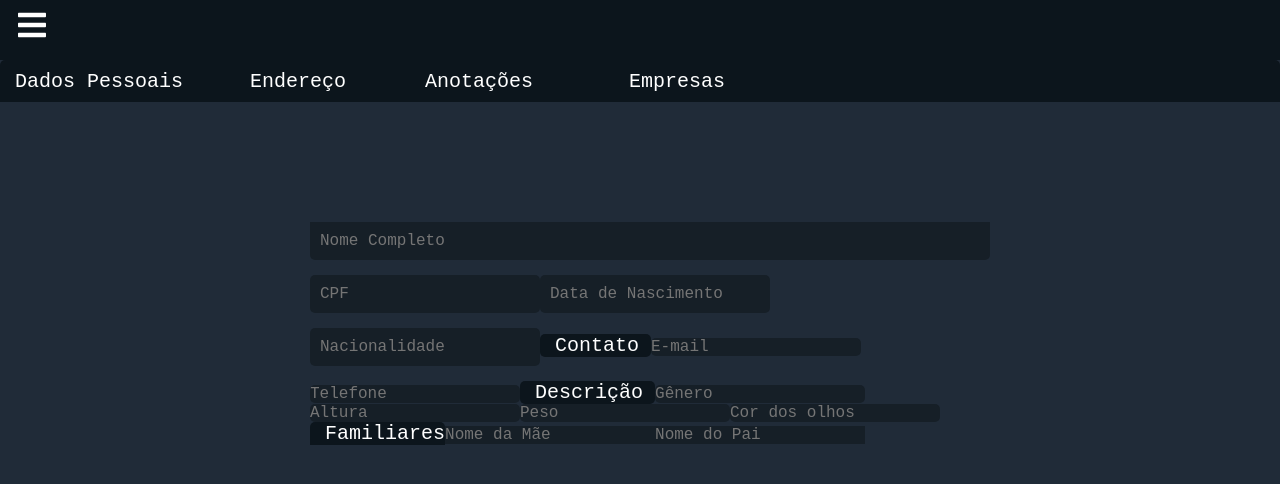
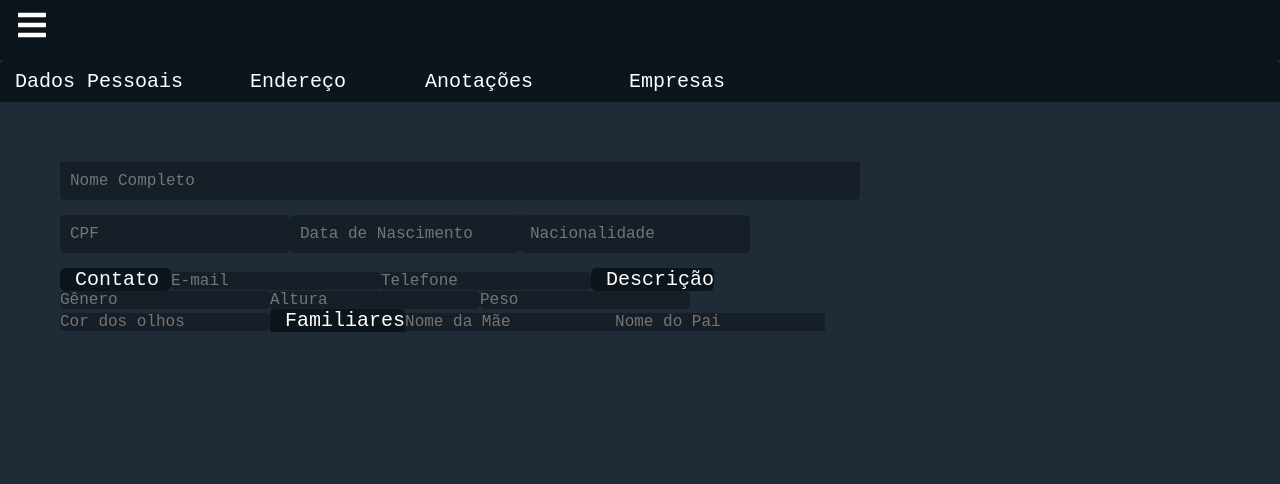
Before and after one commit to Igor-Cavalera/whoAreYou, a React (Create React App) app: page /Forms in a window 1280 px wide. Shown: the top 484 px of the page. Built offline with nearby package versions, Linux system fonts and the light colour scheme.

Commit message:
ajustando-estilo

```diff
--- a/src/index.css
+++ b/src/index.css
@@ -10,11 +10,7 @@ h1 {
 }
 
 form {
-  display: flex;
-  flex-wrap: wrap;
   max-width: 900px;
-  margin: 0 auto;
-  padding: 60px;
   font-family: 'Courier New', Courier, monospace;
 }
 
@@ -54,7 +50,6 @@ label {
 /* ------------------- ABAS --------------- */
 
 .abas {
-  width: 100%;
   height: 42px;
   background: #0c151c;
   border-radius: 5px 5px 0 0;
```
